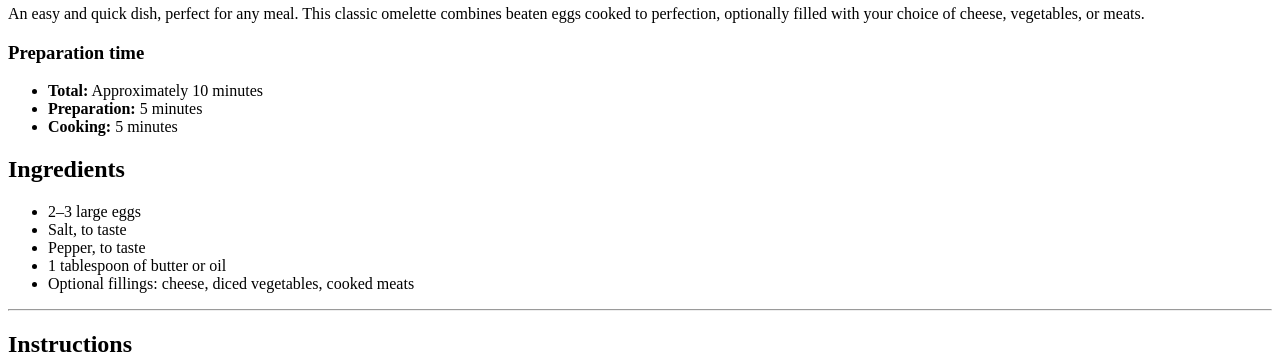
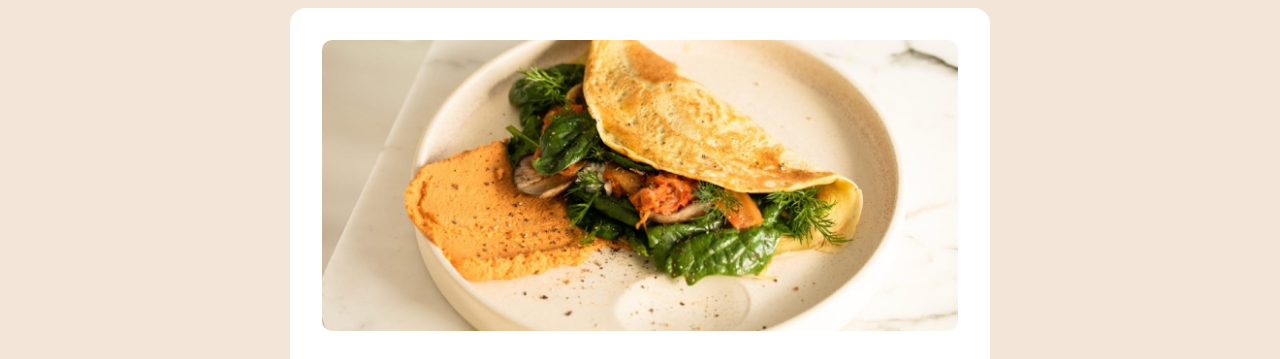
Before and after one commit to NakamasCode/recipe-page, a plain HTML site: page index.html in a window 1280 px wide. Shown: the part 88-447 px from the top of the page. Drawn offline with Linux system fonts and the light colour scheme; the site is published under a folder, as on GitHub Pages, so addresses that start at the root find nothing.

Commit message:
Update index.html

```diff
--- a/index.html
+++ b/index.html
@@ -4,11 +4,11 @@
   <meta charset="UTF-8" />
   <meta name="viewport" content="width=device-width, initial-scale=1.0" />
   <title>Simple Omelette Recipe</title>
-  <link rel="stylesheet" href="/style.css" />
+  <link rel="stylesheet" href="./style.css" />
 </head>
 <body>
   <main class="container">
-    <img src="/assets/images/image-omelette.jpeg" alt="Simple Omelette" class="hero-img" />
+    <img src="./assets/images/image-omelette.jpeg" alt="Simple Omelette" class="hero-img" />
 
     <section class="content">
       <h1>Simple Omelette Recipe</h1>
```
